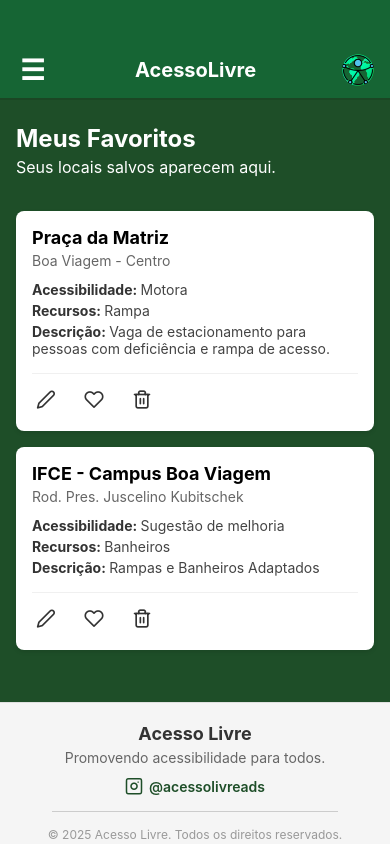
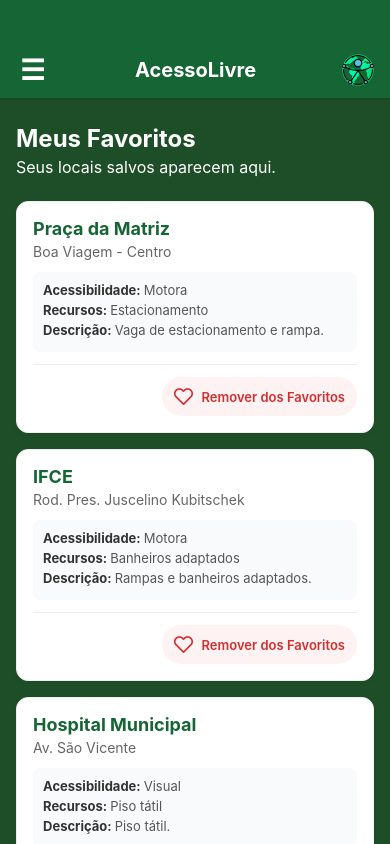
Before and after one commit to Erlanoep13/AcessoLivre-Mobile, a React Native app: screen /Favorites in a window 390 px wide. Built offline with nearby package versions, Linux system fonts and the light colour scheme.

Commit message:
Fix: Janela dos locais favoritos.

```diff
--- /dev/null
+++ b/src/components/FavoriteCard.jsx
@@ -0,0 +1,153 @@
+import React from 'react';
+import { View, Text, StyleSheet, TouchableOpacity } from 'react-native';
+import { Feather } from '@expo/vector-icons';
+
+// Os dados ficam aqui dentro agora, isolados
+const FAVORITES_DATA = [
+  {
+    id: '1',
+    name: 'Praça da Matriz',
+    address: 'Boa Viagem - Centro',
+    accessibility: 'Motora',
+    description: 'Vaga de estacionamento e rampa.',
+    recursos: 'Estacionamento'
+  },
+  {
+    id: '2',
+    name: 'IFCE',
+    address: 'Rod. Pres. Juscelino Kubitschek',
+    accessibility: 'Motora',
+    description: 'Rampas e banheiros adaptados.',
+    recursos: 'Banheiros adaptados'
+  },
+  {
+    id: '3',
+    name: 'Hospital Municipal',
+    address: 'Av. São Vicente',
+    accessibility: 'Visual',
+    description: 'Piso tátil.',
+    recursos: 'Piso tátil'
+  },
+  {
+    id: '4',
+    name: 'Biblioteca',
+    address: 'Rua 25',
+    accessibility: 'Auditiva',
+    description: 'Intérpretes.',
+    recursos: 'Libras'
+  }
+];
+
+export function FavoriteCard() {
+  // Função para remover (apenas visual por enquanto)
+  const handleRemove = (id) => {
+    console.log('Remover item:', id);
+  };
+
+  return (
+    <View>
+      {FAVORITES_DATA.map((item) => (
+        <View key={item.id} style={styles.card}>
+
+          {/* Título e Endereço */}
+          <Text style={styles.title}>{item.name}</Text>
+          <Text style={styles.address}>{item.address}</Text>
+
+          {/* Detalhes */}
+          <View style={styles.infoContainer}>
+            <Text style={styles.label}>
+              Acessibilidade: <Text style={styles.value}>{item.accessibility}</Text>
+            </Text>
+            {item.recursos && (
+              <Text style={styles.label}>
+                Recursos: <Text style={styles.value}>{item.recursos}</Text>
+              </Text>
+            )}
+            <Text style={styles.label}>
+              Descrição: <Text style={styles.value}>{item.description}</Text>
+            </Text>
+          </View>
+
+          <View style={styles.divider} />
+
+          {/* Botão Remover */}
+          <View style={styles.actionsContainer}>
+            <TouchableOpacity
+              onPress={() => handleRemove(item.id)}
+              style={styles.favoriteButton}
+            >
+              <Feather name="heart" size={20} color="#d32f2f" />
+              <Text style={styles.favoriteText}>Remover dos Favoritos</Text>
+            </TouchableOpacity>
+          </View>
+
+        </View>
+      ))}
+    </View>
+  );
+}
+
+const styles = StyleSheet.create({
+  card: {
+    backgroundColor: '#fff',
+    borderRadius: 12,
+    padding: 16,
+    marginBottom: 16,
+    borderWidth: 1,
+    borderColor: '#eee',
+    elevation: 2,
+    shadowColor: '#000',
+    shadowOpacity: 0.05,
+    shadowRadius: 4,
+    shadowOffset: { width: 0, height: 2 },
+  },
+  title: {
+    fontSize: 18,
+    fontWeight: 'bold',
+    color: '#166534',
+    marginBottom: 4,
+  },
+  address: {
+    fontSize: 14,
+    color: '#666',
+    marginBottom: 12,
+  },
+  infoContainer: {
+    backgroundColor: '#F9FAFB',
+    padding: 10,
+    borderRadius: 8,
+  },
+  label: {
+    fontSize: 13,
+    fontWeight: 'bold',
+    color: '#333',
+    marginBottom: 4,
+  },
+  value: {
+    fontWeight: 'normal',
+    color: '#555',
+  },
+  divider: {
+    height: 1,
+    backgroundColor: '#eee',
+    marginVertical: 12,
+  },
+  actionsContainer: {
+    flexDirection: 'row',
+    justifyContent: 'flex-end',
+  },
+  favoriteButton: {
+    flexDirection: 'row',
+    alignItems: 'center',
+    backgroundColor: '#FEF2F2',
+    paddingVertical: 8,
+    paddingHorizontal: 12,
+    borderRadius: 20,
+  },
+  favoriteText: {
+    marginLeft: 8,
+    color: '#d32f2f',
+    fontWeight: '600',
+    fontSize: 13,
+  }
+});
--- a/src/pages/User/FavoritePage.jsx
+++ b/src/pages/User/FavoritePage.jsx
@@ -2,7 +2,7 @@ import React from 'react';
 import { View, Text, ScrollView, StyleSheet } from 'react-native';
 import { Navbar } from '../../components/Navbar';
 import { Footer } from '../../components/Footer';
-import { PlaceList } from '../../components/PlaceList/PlaceList';
+import { FavoriteCard } from '../../components/FavoriteCard';
 
 
 export function FavoritePage() {
@@ -20,7 +20,7 @@ export function FavoritePage() {
           <Text style={styles.pageSubtitle}>Seus locais salvos aparecem aqui.
           </Text>
 
-        <PlaceList />
+        <FavoriteCard />
 
 
         </View>
```
